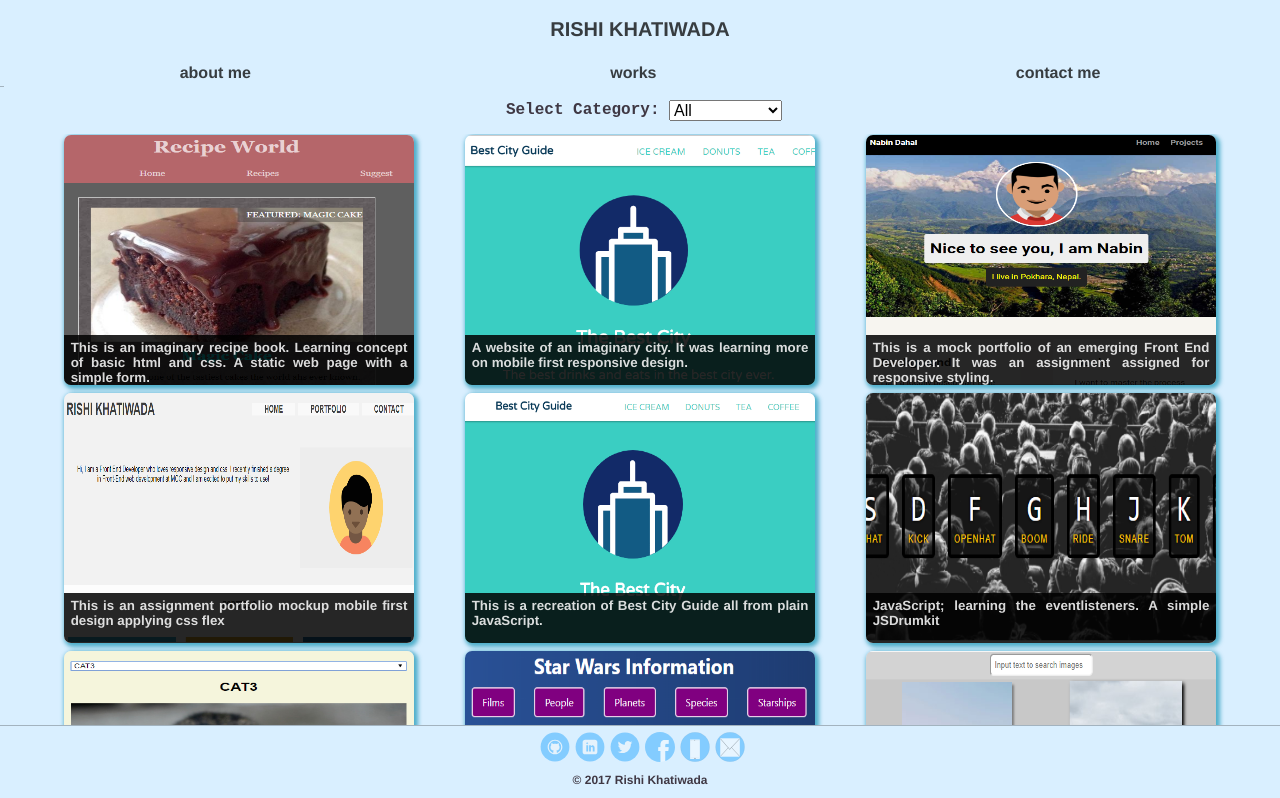
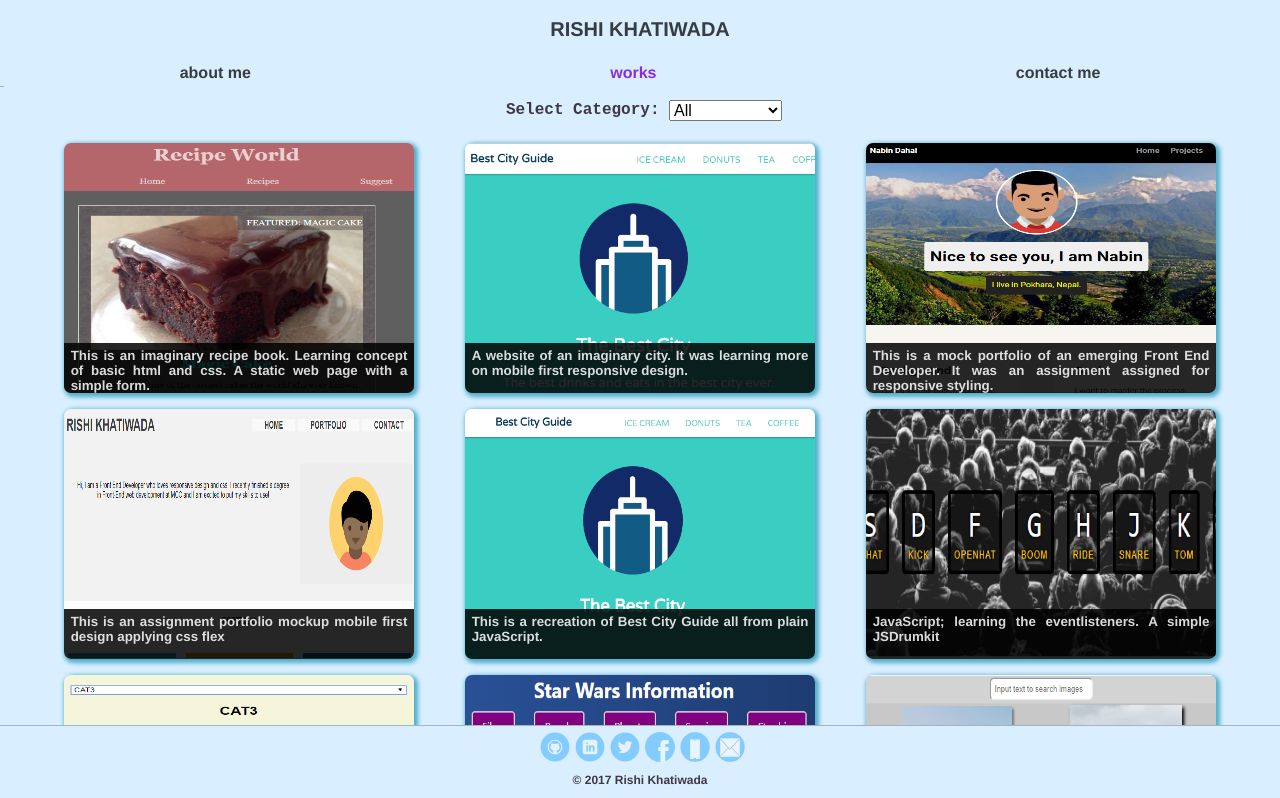
Before and after one commit to rsi2940/portfolio, an Angular app: page /works in a window 1280 px wide. Shown: the top 798 px of the page. Built offline with nearby package versions, Linux system fonts and the light colour scheme.

Commit message:
added activated routes

```diff
--- a/src/app/app.component.html
+++ b/src/app/app.component.html
@@ -2,22 +2,19 @@
 
   <header>
     <a routerLink="/aboutme"
-       (click)="aboutClicked()">
+       routerLinkActive="active">
       <h1 class="name">Rishi Khatiwada</h1>
     </a>
     <nav>
       <a class="aboutme"
          routerLink="/aboutme"
-         (click)="aboutClicked()"
-         [ngClass]="{changeMe:aboutClick}">about me</a>
+         routerLinkActive="active">about me</a>
       <a class="works"
          routerLink="/works"
-         (click)="worksClicked()"
-         [ngClass]="{changeMe:worksClick}">works</a>
+         routerLinkActive="active">works</a>
       <a class="contactme"
          routerLink="/contact"
-         (click)="contactClicked()"
-         [ngClass]="{changeMe:contactClick}">contact me</a>
+         routerLinkActive="active">contact me</a>
     </nav>
   </header>
   <div class="content-wrapper">
--- a/src/app/app.component.scss
+++ b/src/app/app.component.scss
@@ -1,11 +1,7 @@
 .container {
   margin: 0 auto;
 }
-.changeMe {
-  // text-decoration: underline;
-  color: blueviolet;
-  //font-weight: 500;
-}
+
 h1 {
   font-size: 1.25em;
 }
@@ -33,6 +29,9 @@ header > nav {
   display: grid;
   grid-template-columns: max-content max-content max-content;
   justify-content: space-around;
+  .active {
+    color: blueviolet;
+  }
 }
 nav > a {
   padding: 0.25em 0.5em;
--- a/src/app/app.component.ts
+++ b/src/app/app.component.ts
@@ -1,30 +1,8 @@
-import { Component, transition } from '@angular/core';
+import { Component, OnInit } from '@angular/core';
 
 @Component({
   selector: 'app-root',
   templateUrl: './app.component.html',
   styleUrls: ['./app.component.scss']
 })
-export class AppComponent {
-  aboutClick: boolean;
-  worksClick: boolean;
-  contactClick: boolean;
-
-  constructor() {}
-
-  aboutClicked() {
-    this.aboutClick = true;
-    this.worksClick = false;
-    this.contactClick = false;
-  }
-  worksClicked() {
-    this.aboutClick = false;
-    this.worksClick = true;
-    this.contactClick = false;
-  }
-  contactClicked() {
-    this.aboutClick = false;
-    this.worksClick = false;
-    this.contactClick = true;
-  }
-}
+export class AppComponent {}
--- a/src/app/contact/contact.component.ts
+++ b/src/app/contact/contact.component.ts
@@ -26,7 +26,7 @@ export class ContactComponent implements OnInit {
     this.ce = false;
     this.cn = false;
     this.cm = false;
-    console.log(this.cm);
+    // console.log(this.cm);
   }
   onSubmit() {
     this.clientEmail = this.clientEmail.trim();
--- a/src/app/social-links/social-links.component.html
+++ b/src/app/social-links/social-links.component.html
@@ -21,12 +21,10 @@
   </li>
   <li title="Phone">
     <a href="tel:+1 585-354-8947"
-       class="social cell"
-       target="_blank">Cell</a>
+       class="social cell">Cell</a>
   </li>
   <li title="Email">
     <a href="mailto:rishi2940@gmail.com"
-       class="social email"
-       target="_blank">Email</a>
+       class="social email">Email</a>
   </li>
 </ul>
--- a/src/app/works/works.component.scss
+++ b/src/app/works/works.component.scss
@@ -9,8 +9,8 @@
   margin: 0 auto;
   flex-wrap: wrap;
   justify-content: center;
-  > .portfolio {
-    //padding: 0.5em;
+  > div {
+    padding-top: 0.5rem;
   }
 
   @media (min-width: 960px) {
```
